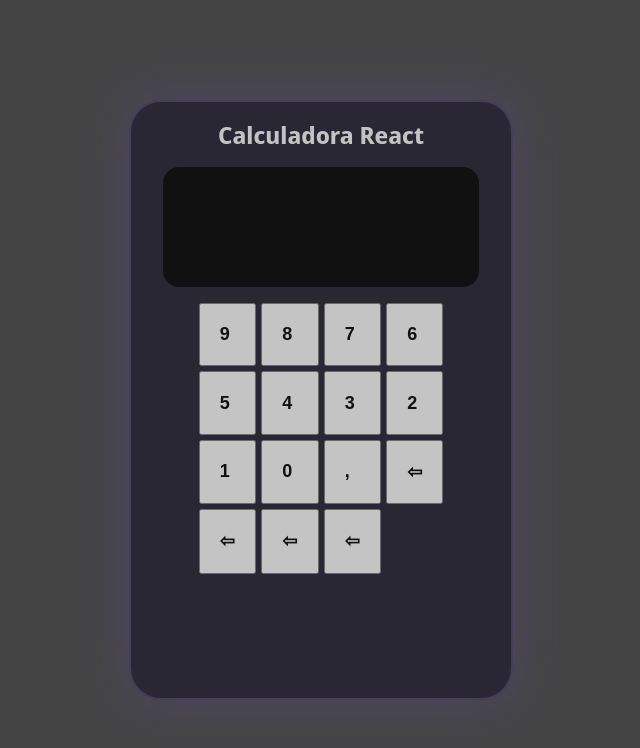
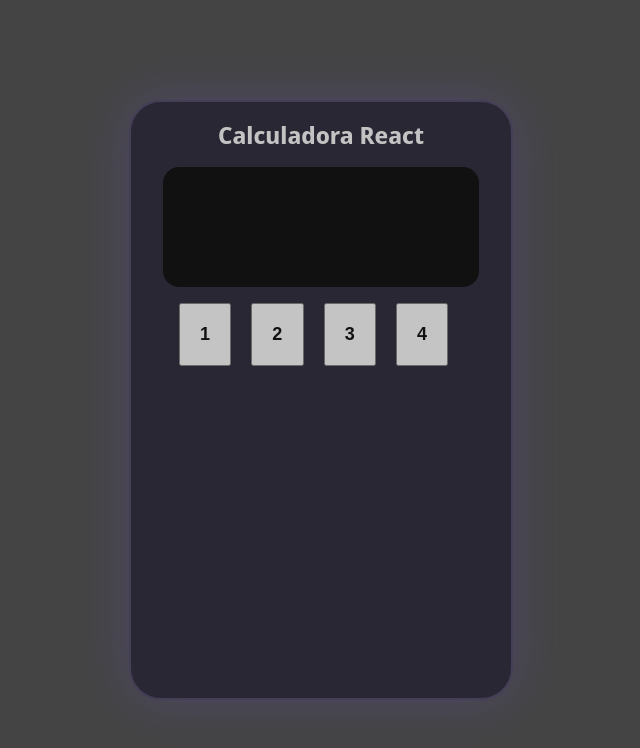
Before and after one commit to TheBestGekyume/calculadoraReact, a React (Create React App) app in the folder calculadora-jsx/: page / in a window 1280 px wide. Shown: the top 748 px of the page, without its empty margins (319-959 px from the left). Built offline with nearby package versions, Linux system fonts and the light colour scheme.

Commit message:
testeCommit

```diff
--- a/calculadora-jsx/src/components/Teclado/Teclado.jsx
+++ b/calculadora-jsx/src/components/Teclado/Teclado.jsx
@@ -4,21 +4,10 @@ import { Botao } from '../Botao/Botao.jsx';
 export function Teclado() {
     return (
         <div id='teclado'>
-            <button className='botao'>9</button>
-            <button className='botao'>8</button>
-            <button className='botao'>7</button>
-            <button className='botao'>6</button>
-            <button className='botao'>5</button>
-            <button className='botao'>4</button>
-            <button className='botao'>3</button>
-            <button className='botao'>2</button>
-            <button className='botao'>1</button>
-            <button className='botao'>0</button>
-            <button className='botao'>,</button>
-            <button className='botao'>&#8678;</button>
-            <button className='botao'>&#8678;</button>
-            <button className='botao'>&#8678;</button>
-            <button className='botao'>&#8678;</button>
+            <Botao char="1"/>
+            <Botao char="2"/>
+            <Botao char="3"/>
+            <Botao char="4"/>
         </div>
     );
 }
```
